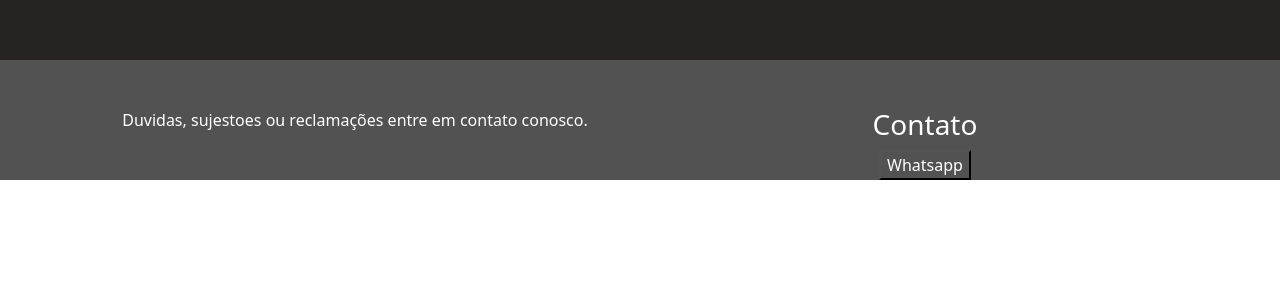
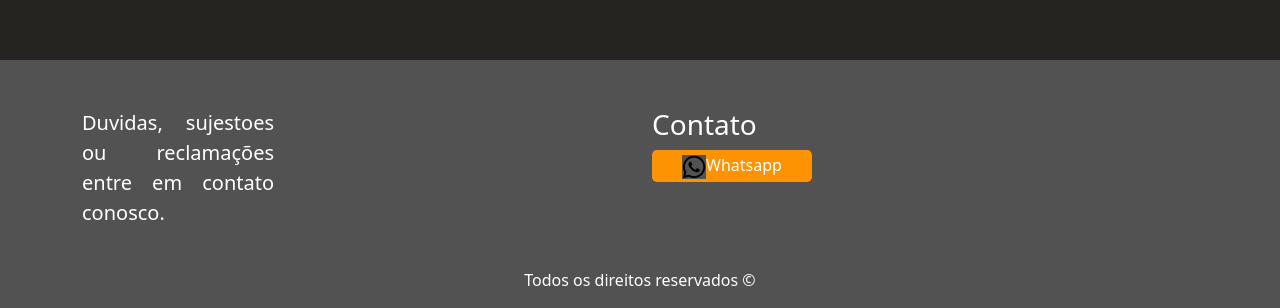
Before and after one commit to Gitgabrielhub/ToDo, an Angular app: page / in a window 1280 px wide. Shown: the part 1178-1486 px from the top of the page. Before the commit the page ends 1358 px from the top, so only its background shows below. Built offline with nearby package versions, Linux system fonts and the light colour scheme.

Commit message:
ajuste de botao

```diff
--- a/src/app/componentes/footer/footer.component.css
+++ b/src/app/componentes/footer/footer.component.css
@@ -1,7 +1,23 @@
 *{
-    background-color: #525252;
+    background: #525252;
     color: white;
 }
+.letras{
+    font-size: 20px;
+    text-align: justify;
+}
+.containerMenor{
+    width: 12rem;
+    height: 10rem;
+}
+.colorir{
+    text-align: justify;
+}
 button{
-
+       background-color: #FD9302;
+       list-style: none;
+       border: none;
+       border-radius:5px;
+       height: 2rem;
+       width: 10rem;
 }
--- a/src/app/componentes/footer/footer.component.html
+++ b/src/app/componentes/footer/footer.component.html
@@ -1,12 +1,17 @@
 <div class="container-fluid">
     <div class="container text-center">
         <div class="row">
-            <div class="col-6 mt-5">
-                <p>Duvidas, sujestoes ou reclamações entre em contato conosco.</p>
+            <div class="col-sm-12 col-md-6 col-lg-6 col-xl-6 col-xxl-6  mt-5">
+                <div class="containerMenor">
+                    <p class="letras">Duvidas, sujestoes ou reclamações entre em contato conosco.</p>
+                </div>
             </div>
-            <div class="col-6 mt-5">
+            <div class="col-sm-12 col-md-6 col-lg-6 col-xl-6 col-xxl-6 mt-5 colorir" >
                 <h3>Contato</h3>
-                <button class=""> <img src="" alt="">Whatsapp</button>
+                <button class=""> <img src="../../../assets/whatsapp.png" alt="">Whatsapp</button>
+            </div>
+            <div class="col-12">
+                <p>Todos os direitos reservados &copy;</p>
             </div>
         </div>
     </div>
```
Also changed, not shown: src/assets/whatsapp.png (added).
